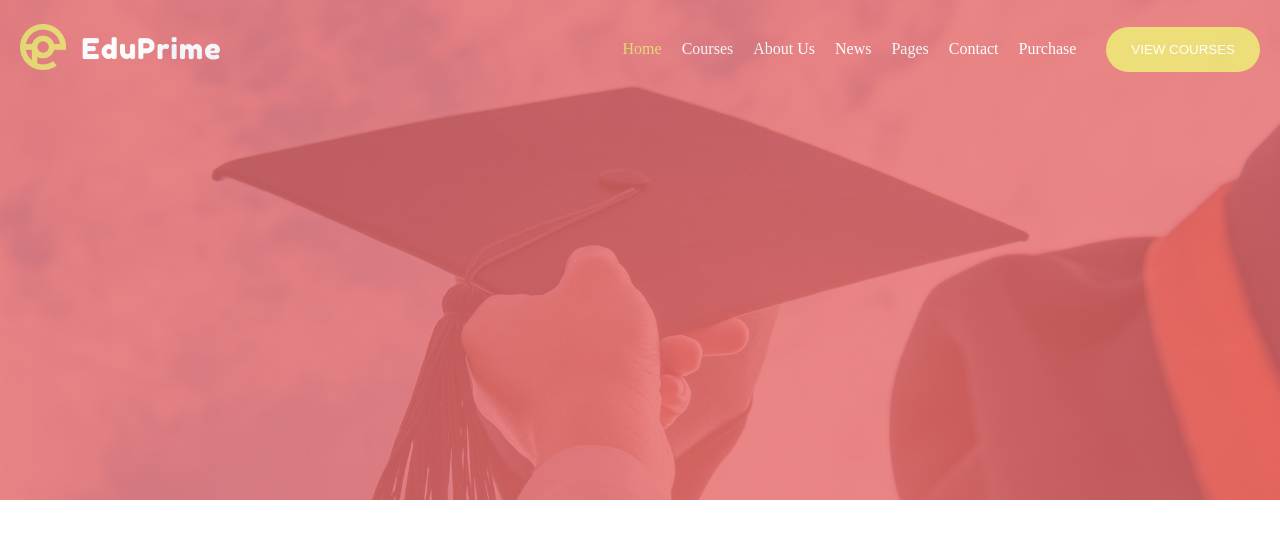
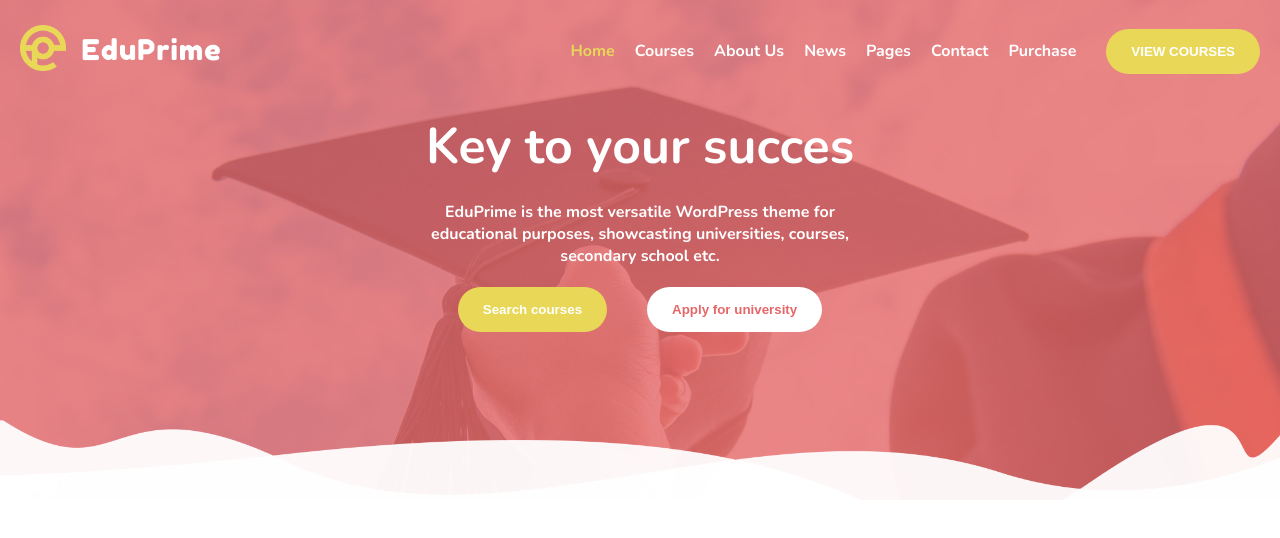
Before and after one commit to DanieleKun/proj-html-vuejs, a Vue app: page / in a window 1280 px wide. Shown: the top 538 px of the page. Built offline with nearby package versions, Linux system fonts and the light colour scheme.

Commit message:
add jumbotron

```diff
--- a/src/App.vue
+++ b/src/App.vue
@@ -23,6 +23,8 @@ export default {
 </script>
 
 <style lang="scss">
+@import url('https://fonts.googleapis.com/css2?family=Nunito:wght@200;300;400;500;700;900&display=swap');
+
 *{
   padding: 0;
   margin: 0;
@@ -35,5 +37,6 @@ export default {
   // text-align: center;
   // color: #2c3e50;
   // margin-top: 60px;
+  font-family: 'Nunito', sans-serif;
 }
 </style>
--- a/src/components/EPHeader.vue
+++ b/src/components/EPHeader.vue
@@ -2,6 +2,7 @@
     <header>
         <div class="header_jumbo_container">
             <div class="bg_color">
+                <!-- header e navbar -->
                 <div class="container_header">
                     <a href="#"><img src="../assets/img/theme_eduprime_logo.png" alt="logo"></a>
                     <nav>
@@ -12,15 +13,38 @@
                                 </a>
                             </li>
                         </ul>
-
                         <button class="btn_yellow">
                             VIEW COURSES
                         </button>
                     </nav>
+                </div>
 
+                <!-- Jumbotron -->
+                <div class="container_jumbo">
+                    <h2 class="title_jumbo">
+                        Key to your succes
+                    </h2>
+
+                    <p>EduPrime is the most versatile WordPress theme for educational purposes, showcasting
+                        universities, courses, secondary school etc.</p>
+
+                    <div class="btn_container">
+                        <button class="btn_yellow">
+                            Search courses
+                        </button>
+
+                        <button class="btn_white">
+                            Apply for university
+                        </button>
+                    </div>
                 </div>
+
             </div>
 
+        </div>
+
+        <div class="wave_container">
+            <img src="../assets/img/Wave-1.png" alt="">
         </div>
     </header>
 </template>
@@ -77,22 +101,54 @@ export default {
 <style scoped lang="scss">
 // My color
 $yellow_clr: #E9D758;
+
+
+// general
+ul {
+    display: inline-block;
+}
+
+button {
+    display: inline-block;
+}
+
+.btn_yellow {
+    padding: 15px 25px;
+    border-radius: 25px;
+    color: white;
+    background-color: $yellow_clr;
+    border: none;
+    margin: 0 20px;
+    font-weight: 700;
+}
+
+.btn_white {
+    padding: 15px 25px;
+    border-radius: 25px;
+    color: #E56768;
+    background-color: white;
+    border: none;
+    margin: 0 20px;
+    font-weight: 700;
+}
+
+
 .header_jumbo_container {
     background-image: url("../assets/img/theme_slider2_bg-1.jpg");
     height: 500px;
     background-size: cover;
     background-repeat: no-repeat;
     position: relative;
+    font-weight: 700;
+    color: white;
 
     .bg_color {
-        background-color: #E56768;
+        background-color: rgba($color: #E56768, $alpha: 0.8);
         position: absolute;
         top: 0;
         left: 0;
         width: 100%;
         height: 100%;
-        opacity: 0.8;
-
     }
 
     .container_header {
@@ -130,23 +186,32 @@ $yellow_clr: #E9D758;
             }
         }
 
-        .btn_yellow{
-            padding: 15px 25px;
-            border-radius: 25px;
-            color: white;
-            background-color: $yellow_clr;
-            border: none;
-            margin: 0 20px;
-        }
-
     }
 }
 
-ul{
-    display: inline-block;
+.container_jumbo {
+    width: 40%;
+    margin: 0 auto;
+    text-align: center;
+
+    .title_jumbo {
+        font-size: 50px;
+        margin-top: 30px;
+    }
+
+    p {
+        margin: 20px;
+    }
 }
 
-button {
-    display: inline-block;
+.wave_container{
+    position: relative;
+    img{
+        width: 100%;
+        display: block;
+        position: absolute;
+        bottom: 0;
+        left: 0;
+    }
 }
 </style>
```
